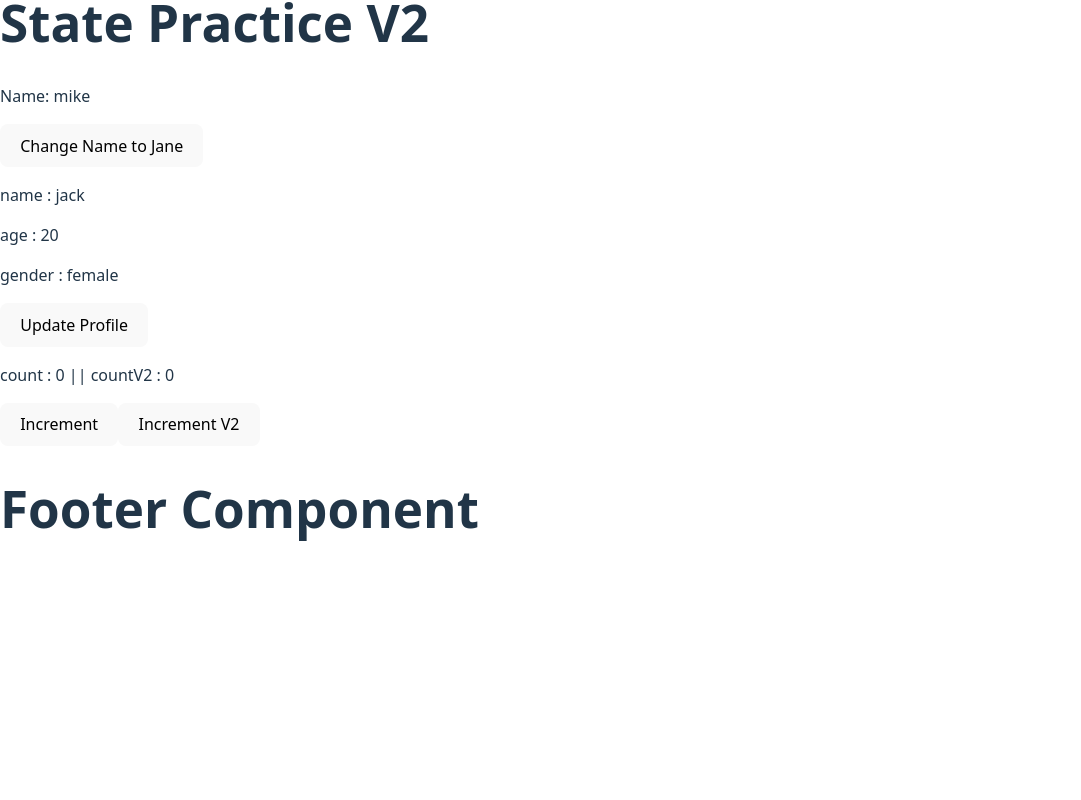
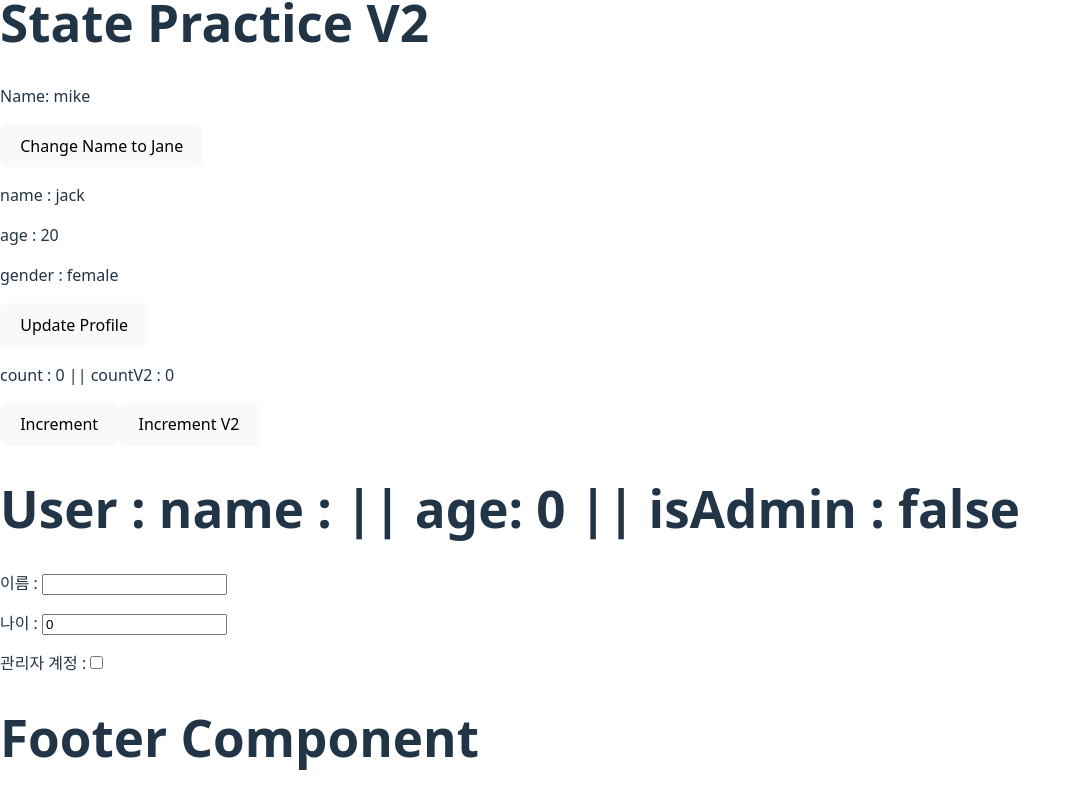
Before and after one commit to nana1243/react-typescript, a React (Vite) app: page / in a window 1280 px wide. Shown: the part 1870-2670 px from the top of the page, without its empty margins (0-1081 px from the left). Before the commit the page ends 2441 px from the top, so only its background shows below. Built offline with nearby package versions, Linux system fonts and the light colour scheme.

Commit message:
fea)[6/25] 스프레드 연산자를 활용해서 객체 상태 업데이트

```diff
--- a/src/components/Main.tsx
+++ b/src/components/Main.tsx
@@ -13,6 +13,7 @@ import StatePractice from "./StatePractice/StatePractice";
 import StatePracticeV2 from "./StatePractice/StatePracticeV2";
 import Profile from "./StatePractice/Profile";
 import Count from "./StatePractice/Count";
+import UserV3 from "./Users/UserV3";
 
 function Main(props) {
     const referenceArray = [1,2,3,4];
@@ -75,6 +76,7 @@ function Main(props) {
             <StatePracticeV2/>
             <Profile/>
             <Count/>
+            <UserV3/>
         </>
     );
 }
--- /dev/null
+++ b/src/components/Users/UserV3.tsx
@@ -0,0 +1,40 @@
+import React from 'react';
+
+function UserV3() {
+    const [userInfo, setUserInfo] = React.useState({
+        name: '',
+        age: 0,
+        isAdmin: false
+    });
+
+    const handleInputChange = (e: React.ChangeEvent<HTMLInputElement>) => {
+        console.log('e',e.target)
+        const { name, value, checked } = e.target;
+
+        setUserInfo(prevState => ({
+            ...prevState,
+            [name ]: name === 'isAdmin' ? checked : value
+
+        }));
+    }
+
+
+    return (
+        <>
+            <h1>User : name : {userInfo.name} || age:   {userInfo.age} || isAdmin :  {userInfo.isAdmin.toString()}</h1>
+            <p>이름 : <input type="text" name="name" value={userInfo.name} onChange={handleInputChange} /></p>
+            <p>나이 : <input type="number" name="age" value={userInfo.age} onChange={handleInputChange} /></p>
+            <p>
+                관리자 계정 :
+                <input
+                    type="checkbox"
+                    name="isAdmin"
+                    checked={userInfo.isAdmin}
+                    onChange={handleInputChange}
+                />
+            </p>
+        </>
+    );
+}
+
+export default UserV3;
```
